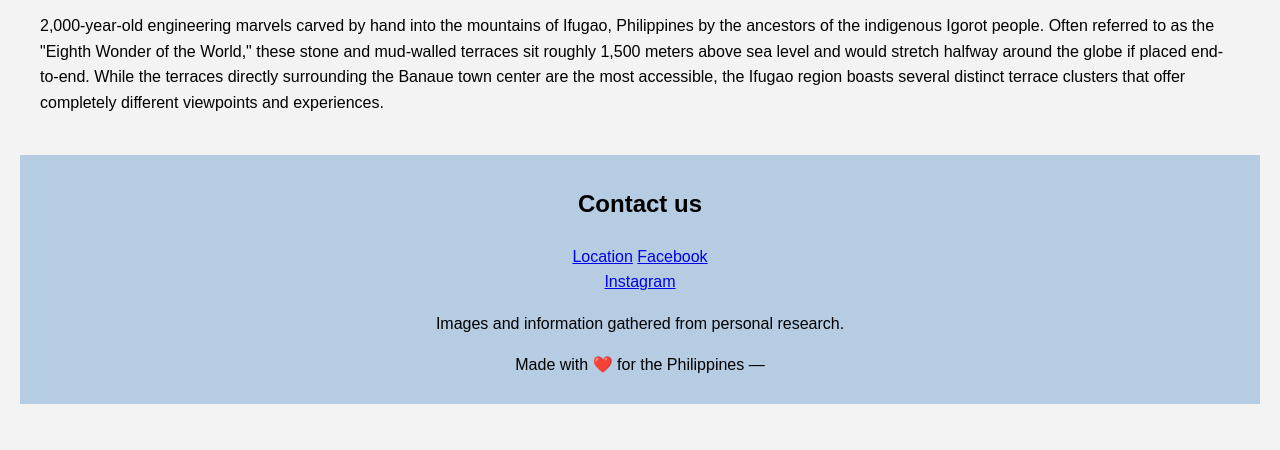
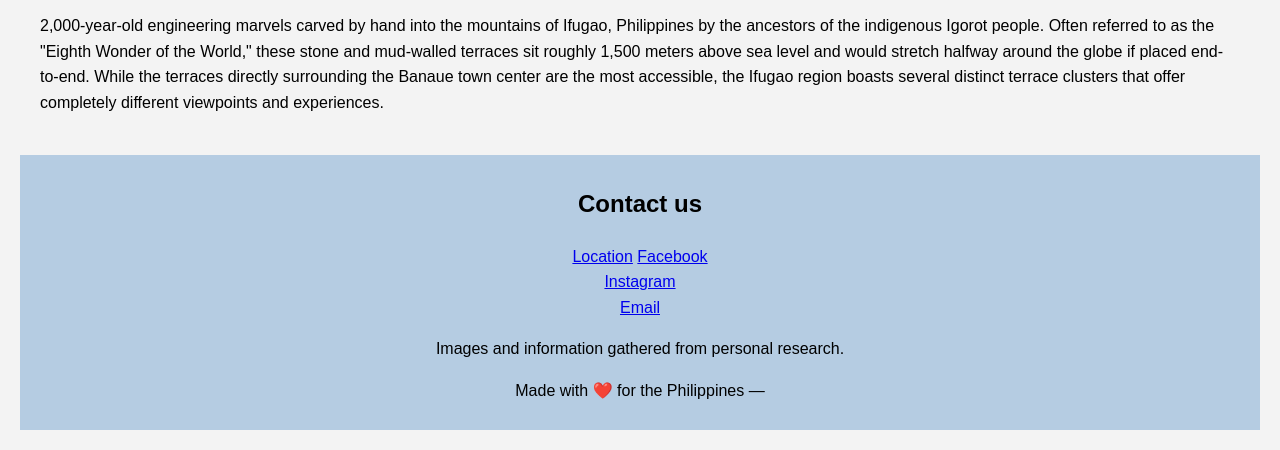
Before and after one commit to KCals32444/CALAGSING, a plain HTML site: page index.html in a window 1280 px wide. Shown: the part 2749-3199 px from the top of the page. Before the commit the page ends 3173 px from the top, so only its background shows below. Drawn offline with Linux system fonts and the light colour scheme.

Commit message:
Fix HTML formatting and add email link

```diff
--- a/index.html
+++ b/index.html
@@ -286,9 +286,11 @@
     <footer id="contactus">
         <h2>Contact us</h2>
         <a
-            href="https://www.google.com/maps/@14.4298641,120.9230756,55m/data=!3m1!1e3?entry=ttu&g_ep=EgoyMDI2MDkzMC4wIKXMDSoASAFQAw%3D%3D">Location</a>
+           href="https://www.google.com/maps/@14.4298641,120.9230756,55m/data=!3m1!1e3?entry=ttu&g_ep=EgoyMDI2MDkzMC4wIKXMDSoASAFQAw%3D%3D">Location</a>
         <a href="https://example.com/">Facebook</a><br>
         <a href="https://example.com/">Instagram</a><br>
+        <a href="calagsingderence@gmail.com">Email</a><br>
+
         <p>Images and information gathered from personal research.</p>
 
         <p>Made with ❤️ for the Philippines &mdash;</p>
```
